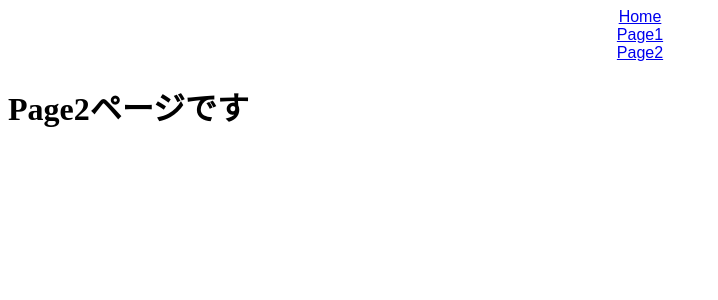
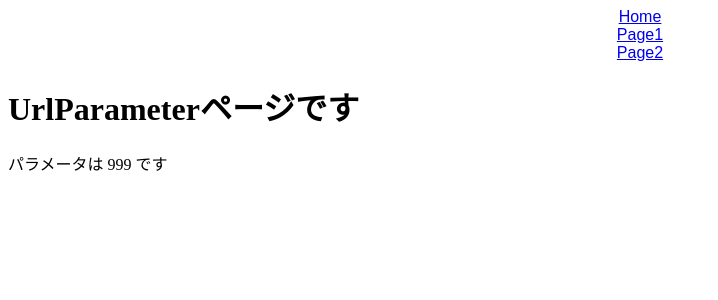
Before and after one commit to ConArrr/codesandbox-react-router, a React (Create React App) app: page /page2/999 in a window 1280 px wide. Shown: the top 300 px of the page, without its empty margins (0-718 px from the left). Built offline with nearby package versions, Linux system fonts and the light colour scheme.

Commit message:
URL Parameterを扱う

```diff
--- a/src/Page2.jsx
+++ b/src/Page2.jsx
@@ -1,7 +1,10 @@
+import { Link } from "react-router-dom";
+
 export const Page2 = () => {
   return (
     <div>
       <h1>Page2ページです</h1>
+      <Link to="/page2/999">URL Parameter</Link>
     </div>
   );
 };
--- /dev/null
+++ b/src/UrlParameter.jsx
@@ -0,0 +1,11 @@
+import { useParams } from "react-router-dom";
+
+export const UrlParameter = () => {
+  const { id } = useParams();
+  return (
+    <div>
+      <h1>UrlParameterページです</h1>
+      <p>パラメータは {id} です</p>
+    </div>
+  );
+};
--- /dev/null
+++ b/src/router/Page2Routes.jsx
@@ -0,0 +1,15 @@
+import { Page2 } from "../Page2";
+import { UrlParameter } from "../UrlParameter";
+
+export const page2Routes = [
+  {
+    path: "/",
+    exact: true,
+    children: <Page2 />
+  },
+  {
+    path: "/:id",
+    exact: false,
+    children: <UrlParameter />
+  }
+];
--- a/src/router/Router.jsx
+++ b/src/router/Router.jsx
@@ -1,8 +1,8 @@
 import { Switch, Route } from "react-router-dom";
 
 import { Home } from "../Home";
-import { Page2 } from "../Page2";
 import { page1Routes } from "./Page1Routes";
+import { page2Routes } from "./Page2Routes";
 
 export const Router = () => {
   return (
@@ -28,9 +28,22 @@
           </Switch>
         )}
       />
-      <Route path="/page2">
-        <Page2 />
-      </Route>
+      <Route
+        path="/page2"
+        render={({ match: { url } }) => (
+          <Switch>
+            {page2Routes.map((route) => (
+              <Route
+                key={route.path}
+                exact={route.exact}
+                path={`${url}${route.path}`}
+              >
+                {route.children}
+              </Route>
+            ))}
+          </Switch>
+        )}
+      ></Route>
     </Switch>
   );
 };
```
